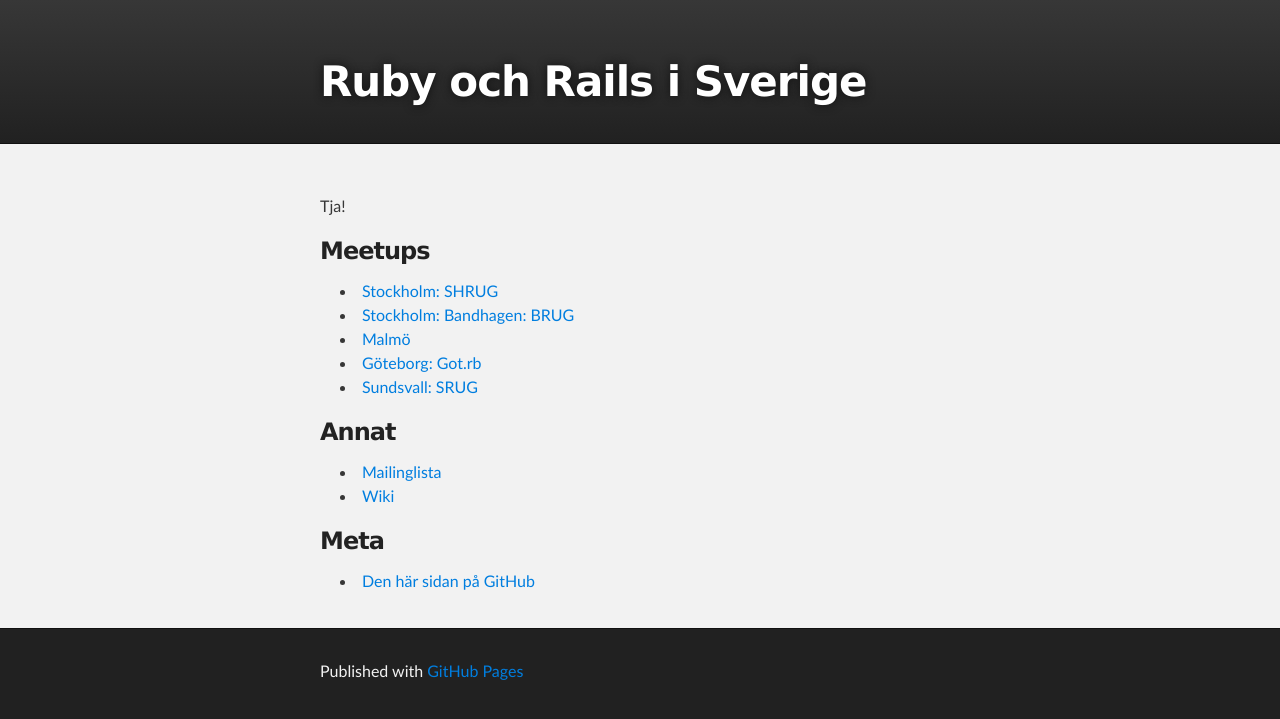
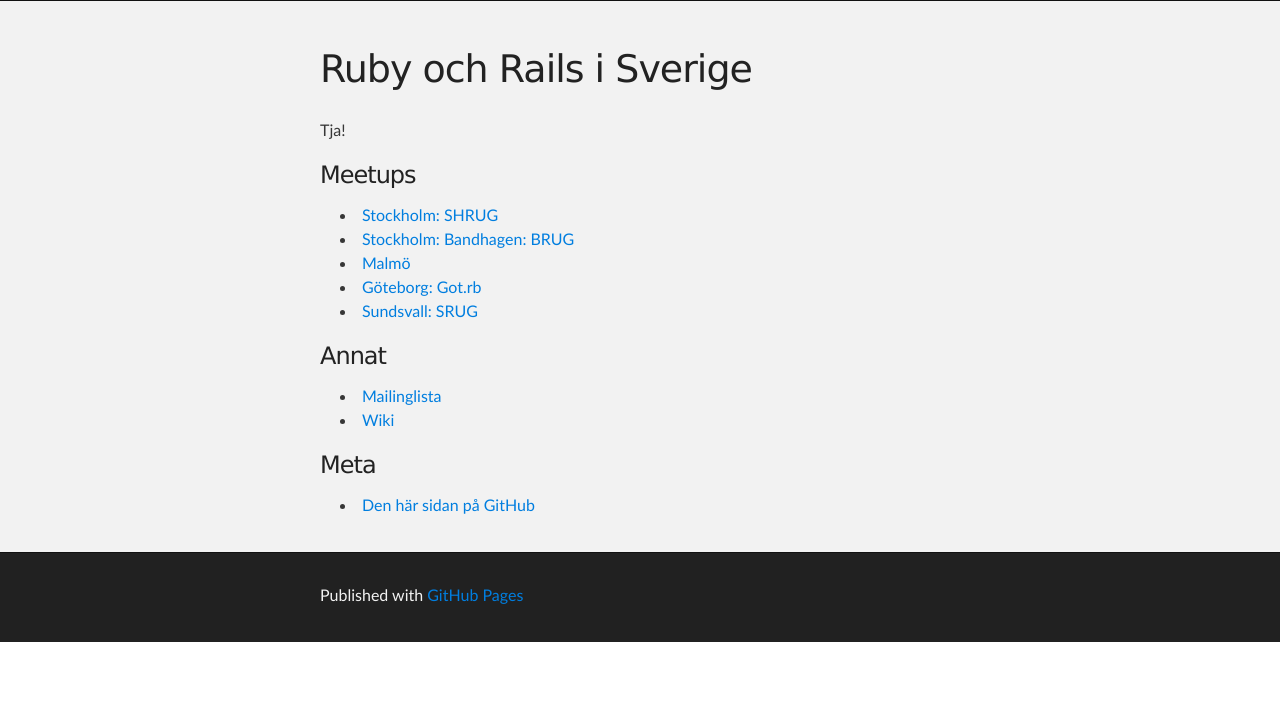
Before and after one commit to rails-se/rails-se.github.com, a Jekyll site: the page built from index.md, in a window 1280 px wide. Shown: the top 719 px of the page. Built offline with Jekyll 4.4.1, drawn with Linux system fonts in a browser that asks for light colours.

Commit message:
De-uglify.

```diff
--- a/_layouts/default.html
+++ b/_layouts/default.html
@@ -9,14 +9,9 @@
   </head>
 
   <body>
-    <div id="header_wrap" class="outer">
-        <header class="inner">
-          <h1 id="project_title">Ruby och Rails i Sverige</h1>
-        </header>
-    </div>
-
     <div id="main_content_wrap" class="outer">
       <section id="main_content" class="inner">
+        <h1 id="project_title">Ruby och Rails i Sverige</h1>
         {{ content }}
       </section>
     </div>
--- a/stylesheets/stylesheet.css
+++ b/stylesheets/stylesheet.css
@@ -58,7 +58,6 @@ Theme Styles
 body {
   box-sizing: border-box;
   color:#373737;
-  background: #212121;
   font-size: 16px;
   font-family: 'Myriad Pro', Calibri, Helvetica, Arial, sans-serif;
   line-height: 1.5;
@@ -67,15 +66,14 @@ body {
 
 h1, h2, h3, h4, h5, h6 {
   margin: 10px 0;
-  font-weight: 700;
-  color:#222222;
+  font-weight: 500;
+  color:#222;
   font-family: 'Lucida Grande', 'Calibri', Helvetica, Arial, sans-serif;
   letter-spacing: -1px;
 }
 
 h1 {
-  font-size: 36px;
-  font-weight: 700;
+  font-size: 38px;
 }
 
 h2 {
@@ -277,33 +275,8 @@ Full-Width Styles
   margin: 0 auto;
 }
 
-#header_wrap {
-  background: #212121;
-  background: -moz-linear-gradient(top, #373737, #212121);
-  background: -webkit-linear-gradient(top, #373737, #212121);
-  background: -ms-linear-gradient(top, #373737, #212121);
-  background: -o-linear-gradient(top, #373737, #212121);
-  background: linear-gradient(top, #373737, #212121);
-}
-
-#header_wrap .inner {
-  padding: 50px 10px 30px 10px;
-}
-
 #project_title {
-  margin: 0;
-  color: #fff;
-  font-size: 42px;
-  font-weight: 700;
-  text-shadow: #111 0px 0px 10px;
-}
-
-#project_tagline {
-  color: #fff;
-  font-size: 24px;
-  font-weight: 300;
-  background: none;
-  text-shadow: #111 0px 0px 10px;
+  margin: 0 0 20px;
 }
 
 #downloads {
```
